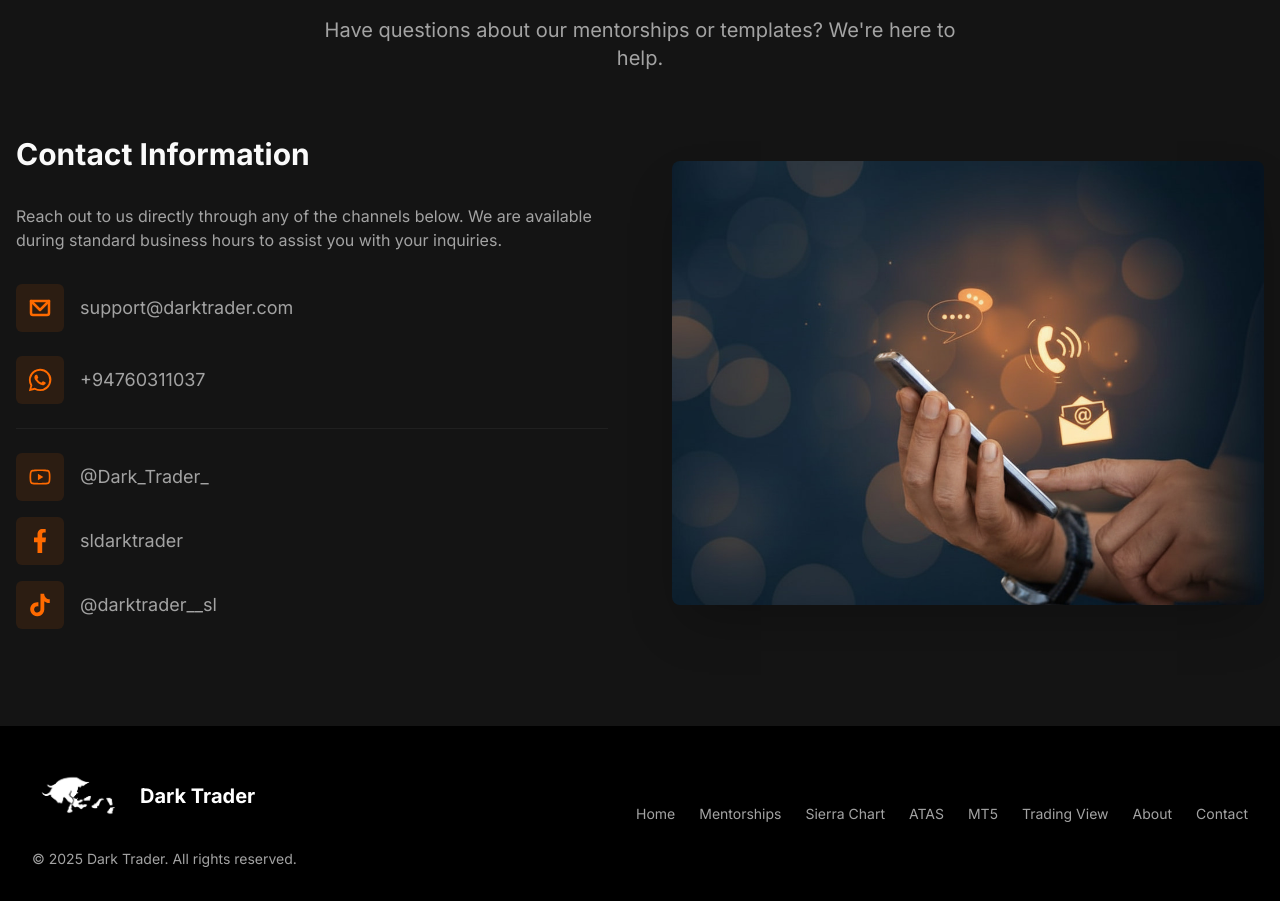
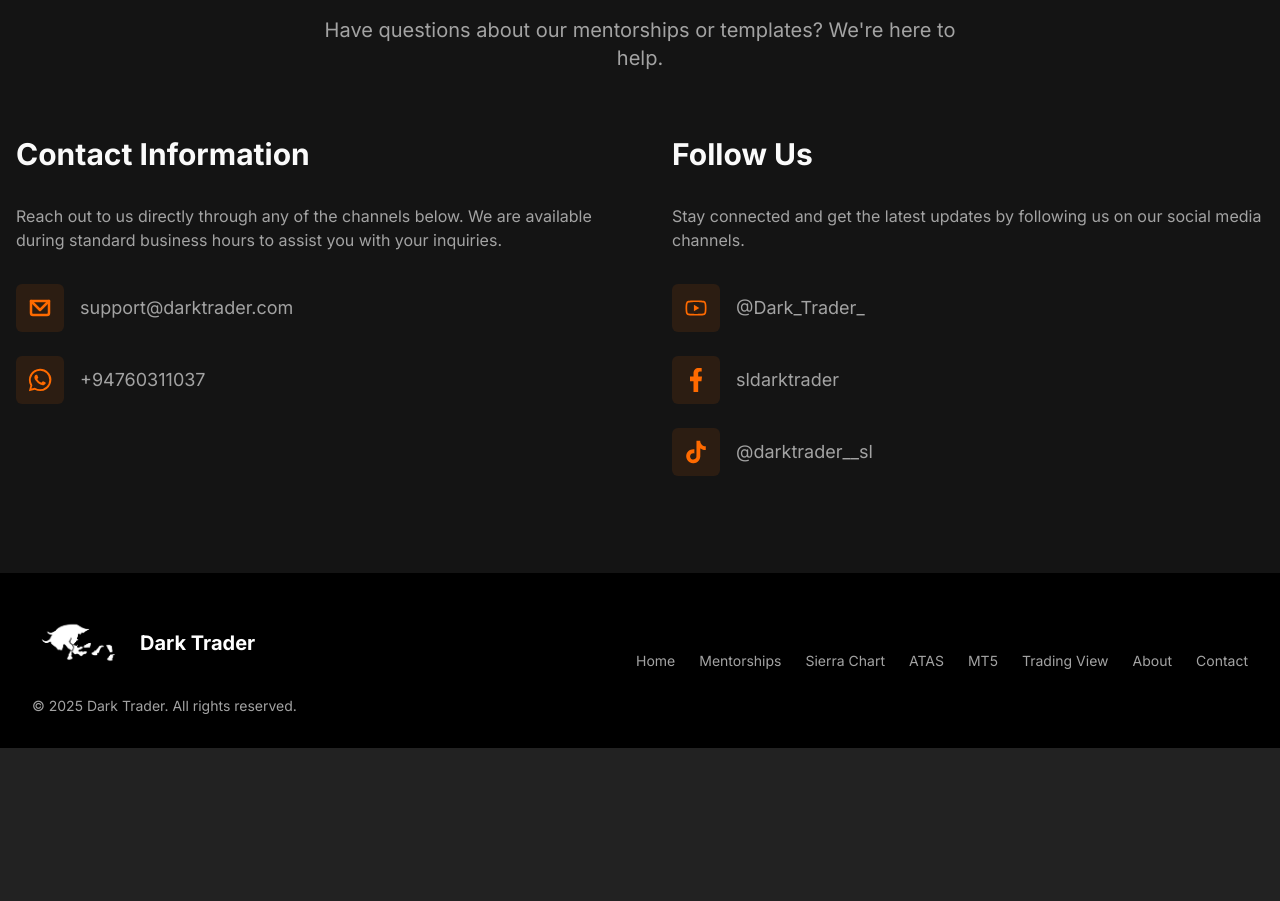
Before and after one commit to samithw/darktweb, a Next.js app: page / in a window 1280 px wide. Shown: the part 10260-11161 px from the top of the page. After the commit the page ends 11008 px from the top, so only its background shows below. Built offline with nearby package versions, Linux system fonts and the light colour scheme.

Commit message:
ok, leave that for later. Lets make some changes to contact section
rem

```diff
--- a/src/components/page/contact-section.tsx
+++ b/src/components/page/contact-section.tsx
@@ -1,12 +1,8 @@
 'use client';
 
 import { contactDetails, socialLinks } from "@/lib/data.tsx";
-import { PlaceHolderImages } from '@/lib/placeholder-images';
-import Image from 'next/image';
 
 export default function ContactSection() {
-    const contactImage = PlaceHolderImages.find((img) => img.id === 'contact-banner');
-
     return (
         <section id="contact" className="bg-card text-card-foreground">
             <div className="container mx-auto px-4 py-16 sm:py-24">
@@ -18,7 +14,7 @@ export default function ContactSection() {
                         Have questions about our mentorships or templates? We're here to help.
                     </p>
                 </div>
-                <div className="mt-16 grid grid-cols-1 lg:grid-cols-2 gap-16 items-center">
+                <div className="mt-16 grid grid-cols-1 lg:grid-cols-2 gap-16 items-start">
                     <div className="space-y-8">
                         <h2 className="text-3xl font-bold text-foreground text-center lg:text-left">Contact Information</h2>
                         <p className="text-muted-foreground text-center lg:text-left">
@@ -37,7 +33,14 @@ export default function ContactSection() {
                                     )}
                                 </div>
                             ))}
-                            <div className="border-t border-border/40 pt-6 space-y-4">
+                        </div>
+                    </div>
+                    <div className="space-y-8">
+                        <h2 className="text-3xl font-bold text-foreground text-center lg:text-left">Follow Us</h2>
+                         <p className="text-muted-foreground text-center lg:text-left">
+                            Stay connected and get the latest updates by following us on our social media channels.
+                        </p>
+                        <div className="space-y-6">
                             {socialLinks.map((social, index) => (
                                 <div key={index} className="flex items-center gap-4">
                                     <div className="flex-shrink-0 bg-primary/10 text-primary rounded-md h-12 w-12 flex items-center justify-center">
@@ -49,19 +52,6 @@ export default function ContactSection() {
                         </div>
                     </div>
                 </div>
-                    <div>
-                        {contactImage && (
-                            <Image
-                                src={contactImage.imageUrl}
-                                alt={contactImage.description}
-                                width={600}
-                                height={450}
-                                className="rounded-lg shadow-2xl object-cover object-right w-full h-full aspect-[4/3]"
-                                data-ai-hint={contactImage.imageHint}
-                            />
-                        )}
-                    </div>
-                </div>
             </div>
         </section>
     );
```
Lines whose indentation alone changed are shown as unchanged.
